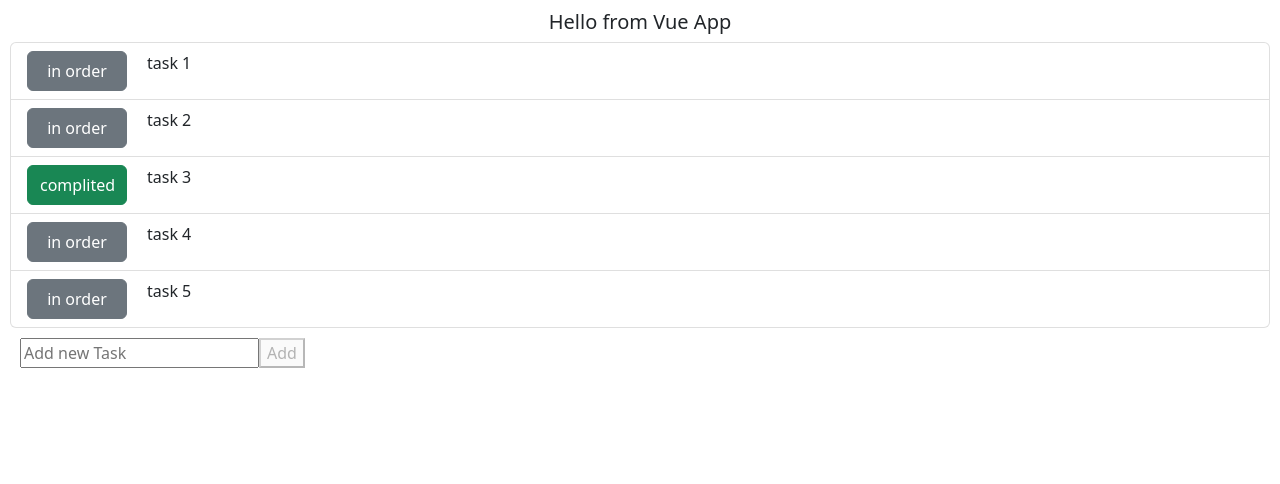
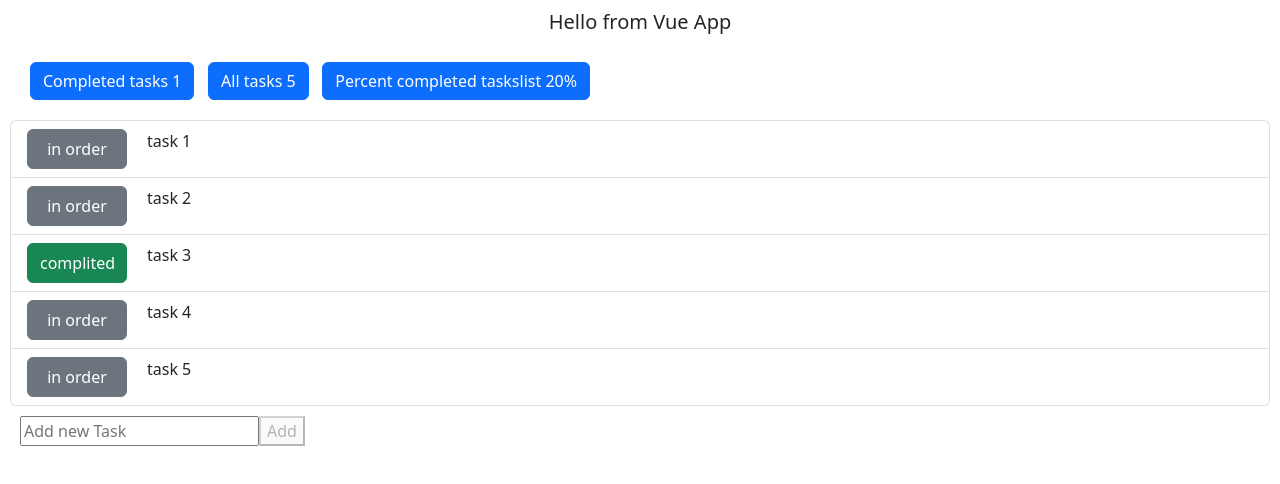
Before and after one commit to viknem31324/ViktorNemovVueLesson, a Vue app: page / in a window 1280 px wide. Shown: the top 484 px of the page. Built offline with nearby package versions, Linux system fonts and the light colour scheme.

Commit message:
Задание 4: добавил статистику вып/невып задач

```diff
--- a/src/App.vue
+++ b/src/App.vue
@@ -1,6 +1,15 @@
 <template>
   <div class="wrapper">
     <h1 class="title">{{ message }}</h1>
+    <div class="statistic">
+      <div class="statistic__complited btn btn-primary">
+        Completed tasks {{ taskCompl }}
+      </div>
+      <div class="statistic__all btn btn-primary">All tasks {{ taskAll }}</div>
+      <div class="statistic__percent btn btn-primary">
+        Percent completed taskslist {{ taskComplPercent }}%
+      </div>
+    </div>
     <div class="list-group">
       <AppTodoItem
         v-for="task in todoItems"
@@ -63,6 +72,21 @@ export default {
       a.done = arr[0];
     },
   },
+  computed: {
+    taskCompl() {
+      let age = this.todoItems.filter((item) => item.done == true);
+      return age.length;
+    },
+    taskAll() {
+      return this.todoItems.length;
+    },
+    taskComplPercent() {
+      if (this.taskAll === 0) {
+        return 0;
+      }
+      return Math.round((this.taskCompl * 100) / this.taskAll);
+    },
+  },
 };
 </script>
 
@@ -78,4 +102,10 @@ export default {
   display: flex;
   padding: 10px;
 }
+.statistic {
+  display: flex;
+  width: 600px;
+  justify-content: space-between;
+  padding: 20px;
+}
 </style>
```
